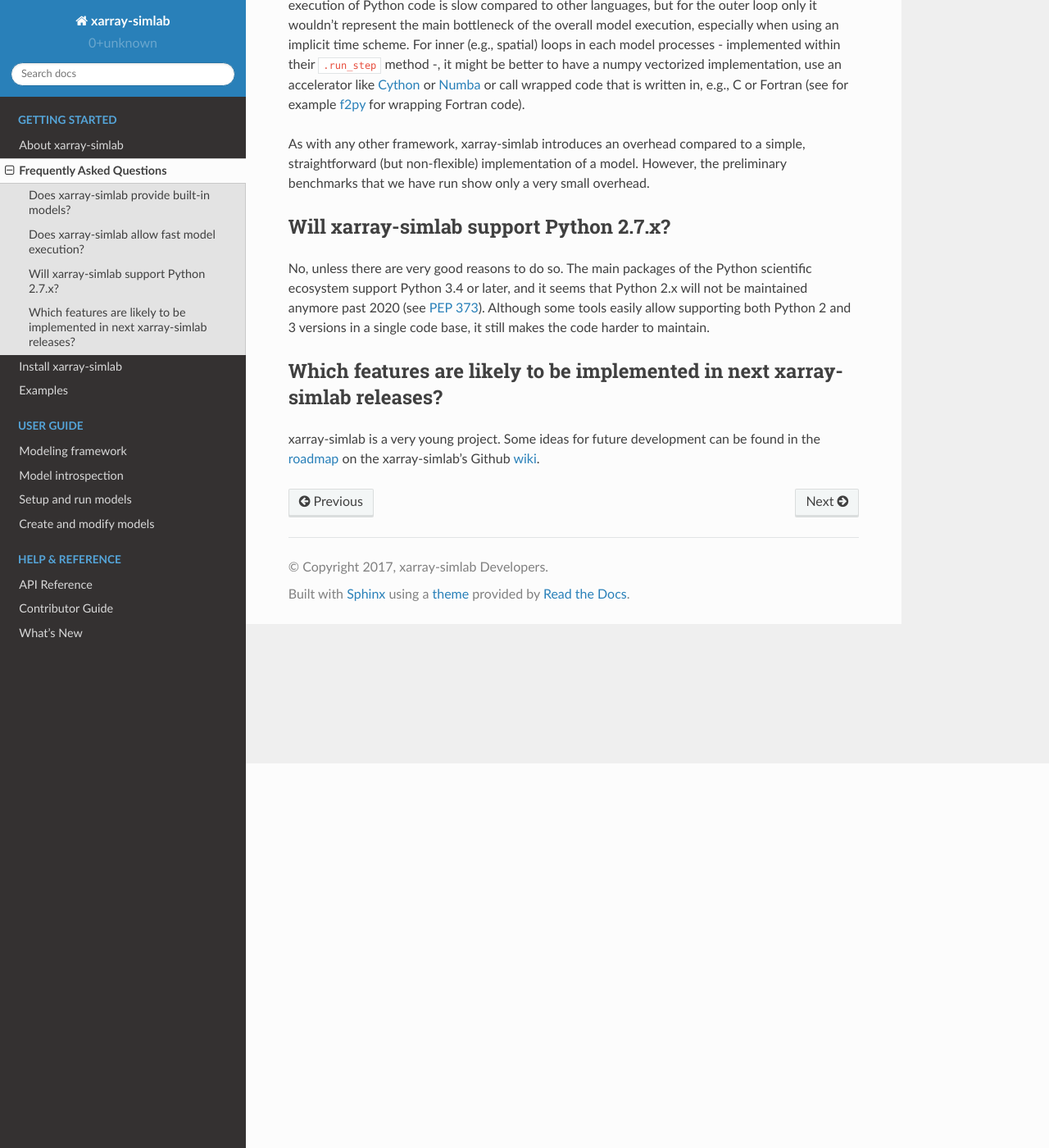
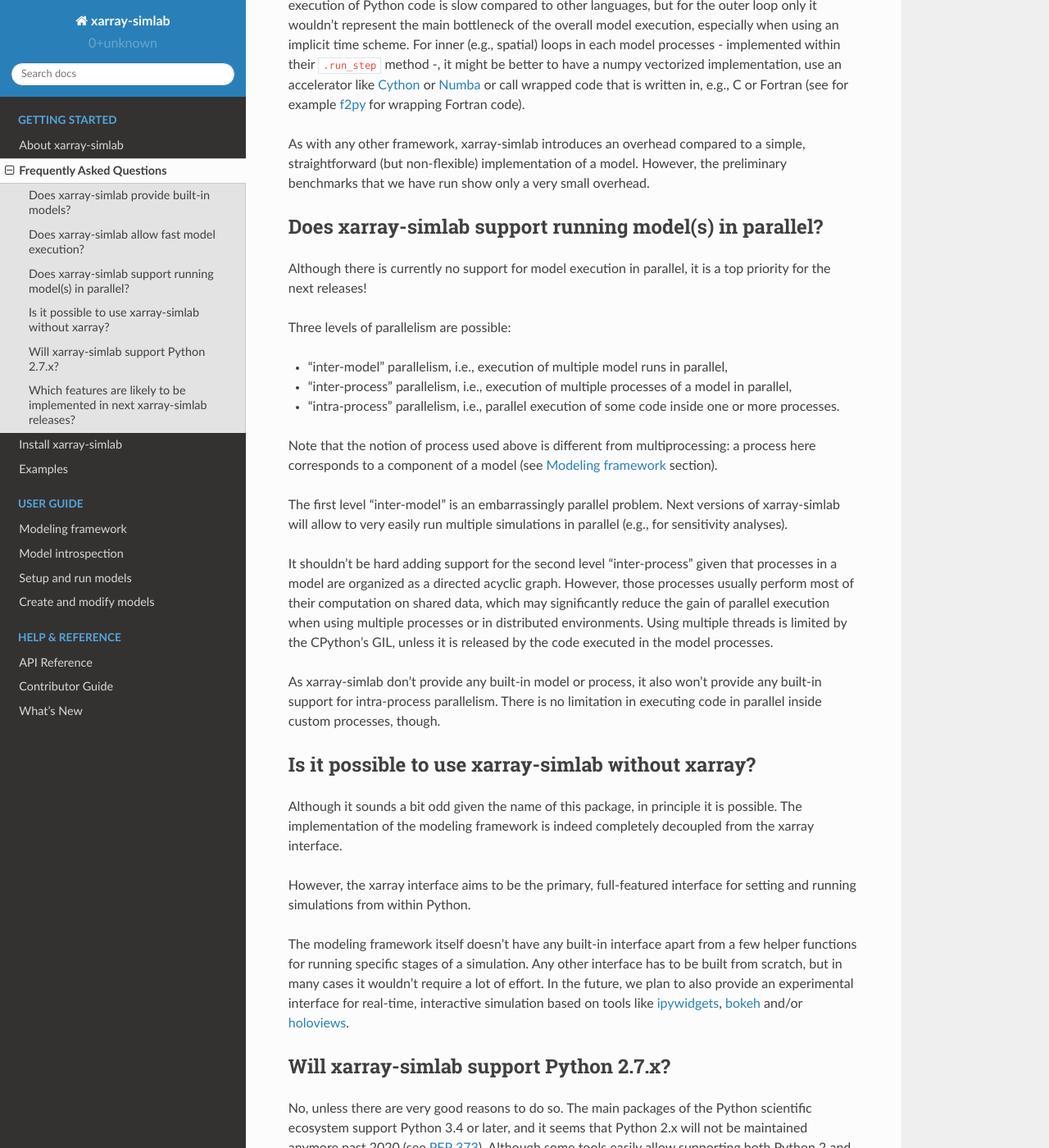
Before and after one commit to xarray-contrib/xarray-simlab, a Sphinx documentation site: the page built from doc/faq.rst, in a window 1280 px wide and 1400 px high, scrolled down 469 px. Shown: the whole window at 82% size. Built offline with Sphinx 7.4.7 and the Read the Docs theme 2.0.0, drawn with Linux system fonts in a browser that asks for light colours; pages that are not in the unit, such as notebooks, are missing from menus; the version number could not be read and is left out.

Commit message:
DOC: update FAQ (parallel, xarray)

```diff
--- a/doc/faq.rst
+++ b/doc/faq.rst
@@ -37,11 +37,66 @@ the preliminary benchmarks that we have run show only a very small overhead.
 .. _Numba: http://numba.pydata.org/
 .. _f2py: https://docs.scipy.org/doc/numpy-dev/f2py/
 
-.. question_to_add : Does xarray-simlab allow model execution in parallel?
+Does xarray-simlab support running model(s) in parallel?
+--------------------------------------------------------
 
-.. question_to_add: Can xarray-simlab be used without xarray?
+Although there is currently no support for model execution in
+parallel, it is a top priority for the next releases!
 
-.. question_to_add: I already have model implementation.
+Three levels of parallelism are possible:
+
+- "inter-model" parallelism, i.e., execution of multiple model runs in
+  parallel,
+- "inter-process" parallelism, i.e., execution of multiple processes of
+  a model in parallel,
+- "intra-process" parallelism, i.e., parallel execution of some code
+  inside one or more processes.
+
+Note that the notion of process used above is different from
+multiprocessing: a process here corresponds to a component of a model
+(see :ref:`framework` section).
+
+The first level "inter-model" is an embarrassingly parallel problem.
+Next versions of xarray-simlab will allow to very easily run multiple
+simulations in parallel (e.g., for sensitivity analyses).
+
+It shouldn't be hard adding support for the second level
+"inter-process" given that processes in a model are organized as a
+directed acyclic graph. However, those processes usually perform most
+of their computation on shared data, which may significantly reduce
+the gain of parallel execution when using multiple processes or in
+distributed environments. Using multiple threads is limited by the
+CPython's GIL, unless it is released by the code executed in the model
+processes.
+
+As xarray-simlab don't provide any built-in model or process, it also
+won't provide any built-in support for intra-process parallelism.
+There is no limitation in executing code in parallel inside custom
+processes, though.
+
+Is it possible to use xarray-simlab without xarray?
+---------------------------------------------------
+
+Although it sounds a bit odd given the name of this package, in
+principle it is possible. The implementation of the modeling framework
+is indeed completely decoupled from the xarray interface.
+
+However, the xarray interface aims to be the primary, full-featured
+interface for setting and running simulations from within Python.
+
+The modeling framework itself doesn't have any built-in interface
+apart from a few helper functions for running specific stages of a
+simulation. Any other interface has to be built from scratch, but in
+many cases it wouldn't require a lot of effort. In the future, we plan
+to also provide an experimental interface for real-time, interactive
+simulation based on tools like `ipywidgets`_, `bokeh`_ and/or
+`holoviews`_.
+
+.. _ipywidgets: https://github.com/jupyter-widgets/ipywidgets
+.. _bokeh: https://github.com/bokeh/bokeh
+.. _holoviews: https://github.com/ioam/holoviews
+
+.. question_to_add: Can xarray-simlab be used with existing model implementations?
 
    Can I use xarray-simlab with it?  A: xarray-simlab encourages fine-grain
    processes, but it is easy to warp more monolitic code as process, add an
```
